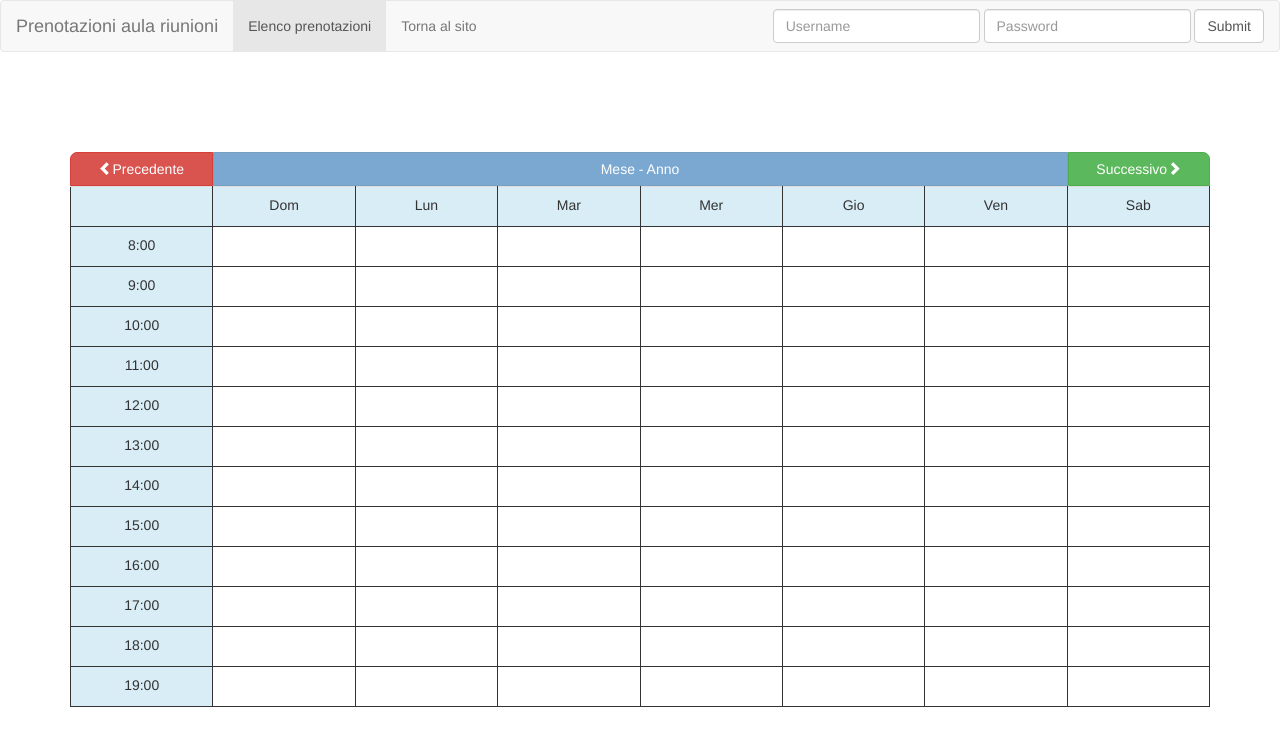
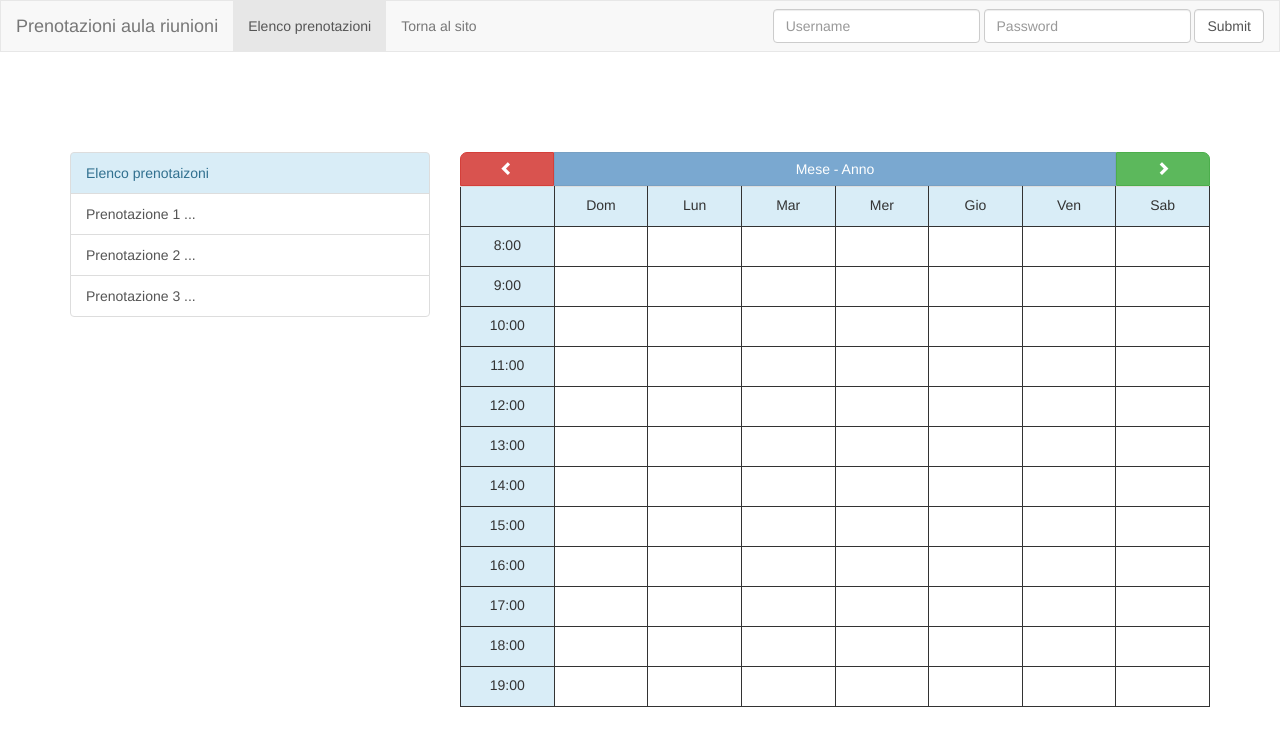
Before and after one commit to Kitsune90/lab04-servetti, a website: page index.html in a window 1280 px wide. Drawn offline with Linux system fonts and the light colour scheme.

Commit message:
Aggiornamento importante
Ripartire da questo commit perché mancava il menu delle prenotazioni

```diff
--- a/css/style.css
+++ b/css/style.css
@@ -30,3 +30,7 @@ table{
 td{
     width: 12.5%;
 }
+
+#navbar{
+    border-radius: 0em;
+}
--- a/index.html
+++ b/index.html
@@ -16,7 +16,7 @@
 <body ng-controller="AppCtrl">
 
 <!-- Barra di navigazione -->
-<nav class="navbar navbar-default" role="navigation">
+<nav id="navbar" class="navbar navbar-default" role="navigation">
     <div class="navbar-header">
         <button type="button" class="navbar-toggle"
                 data-toggle="collapse" data-target="#nav-toggle">
@@ -47,16 +47,23 @@
 <!-- Contenitore del calendario -->
 <div id="animationSandbox" style="display: block" class="container jello animated">
     <div class="row">
-        <div class="col-sm-12">
+        <div class="col-sm-4">
+            <div class="list-group">
+                <span class="list-group-item list-group-item-info">Elenco prenotaizoni</span>
+                <a href="#" class="list-group-item">Prenotazione 1 ...</a>
+                <a href="#" class="list-group-item">Prenotazione 2 ...</a>
+                <a href="#" class="list-group-item">Prenotazione 3 ...</a>
+            </div>
+        </div>
+        <div class="col-sm-8">
             <div class="clearfix">
 
                 <!-- Bottoni di scorrimento dei mesi -->
                 <div class="btn-group btn-group-justified">
-                    <a id="btn1" href="#" class="btn btn-danger"><span class="glyphicon glyphicon-chevron-left"></span>Precedente</a>
+                    <a id="btn1" href="#" class="btn btn-danger"><span class="glyphicon glyphicon-chevron-left"></span></a>
                     <a id="btn2" href="#" class="btn btn-primary disabled">Mese - Anno</a>
-                    <a id="btn3" href="#" class="btn btn-success">Successivo<span class="glyphicon glyphicon-chevron-right"></span></a>
+                    <a id="btn3" href="#" class="btn btn-success"><span class="glyphicon glyphicon-chevron-right"></span></a>
                 </div>
-
 
                 <!-- Tabella del calendario vera e propria -->
                 <div id="calendar">
@@ -75,7 +82,7 @@
                                     <td class="info">{{hour}}</td>
 
                                     <!-- Generazione degli slot del calendario vuoti -->
-                                    <td></td>
+                                    <td ng-style="cell" ng-click="cell={background:'red'}"></td>
                                     <td></td>
                                     <td></td>
                                     <td></td>
```
